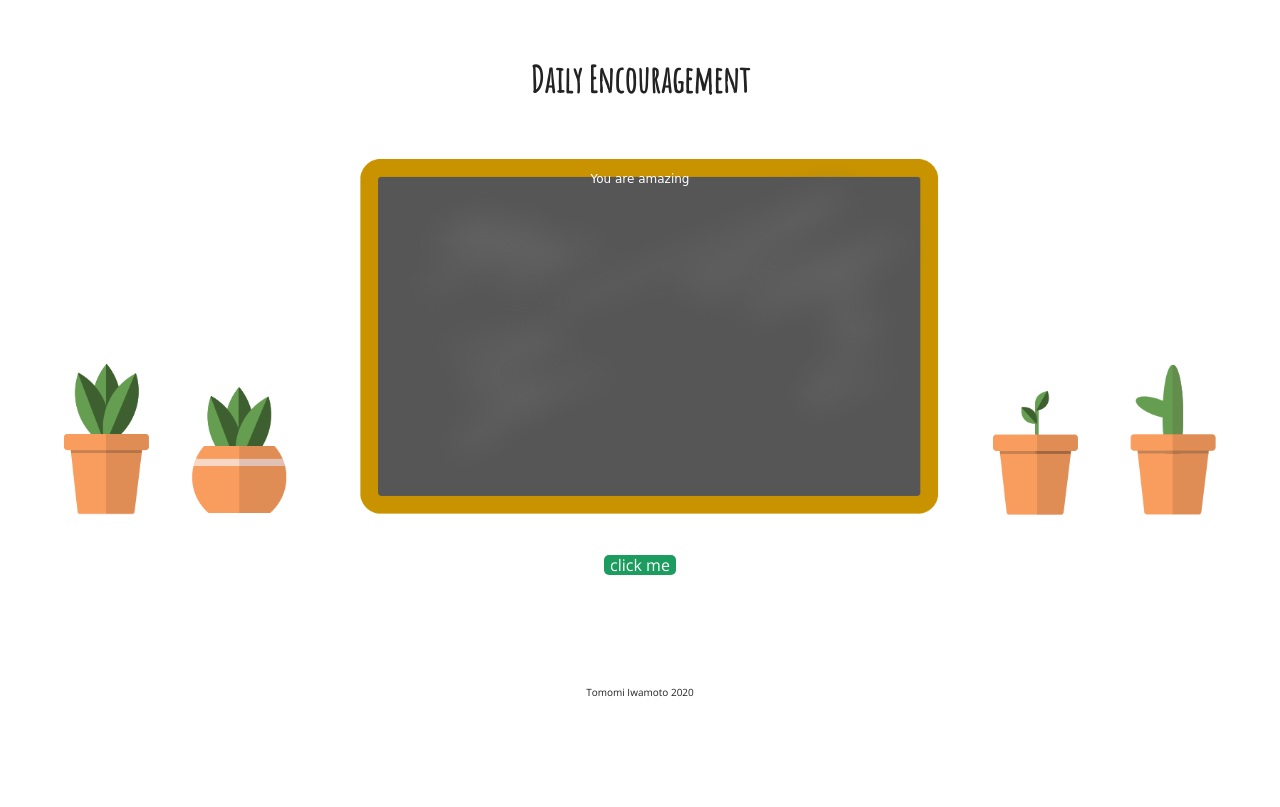
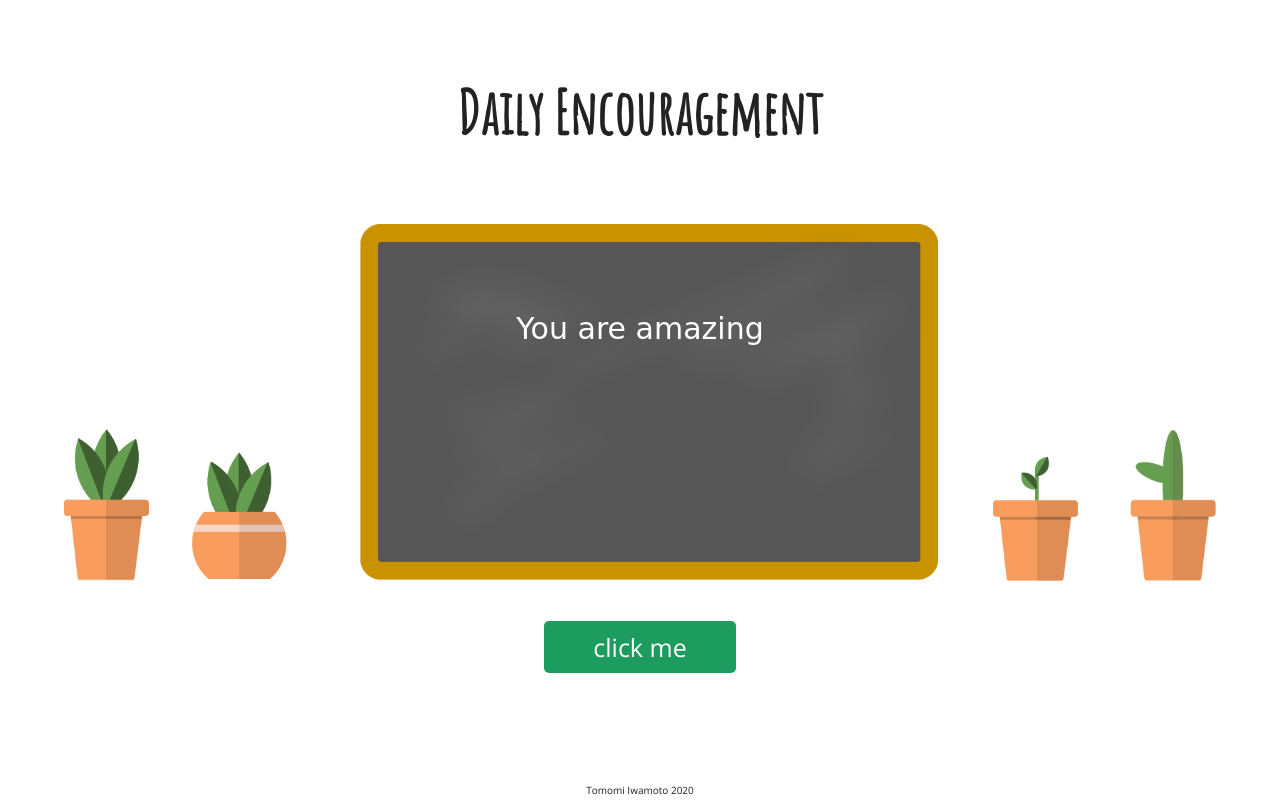
Before and after one commit to tomi-design/blackboard-quotes, a plain HTML site: page index.html in a window 1280 px wide. Both pictures are taken after a click on the button "click me". Drawn offline with nearby package versions, Linux system fonts and the light colour scheme; a web font is replaced by a local one.

Commit message:
added desktop styles

```diff
--- a/css/main.css
+++ b/css/main.css
@@ -134,6 +134,11 @@ img {
   width: 90%;
 }
 
+#picture {
+  display:none;
+}
+
+
 .button-wrapper {
   display:flex;
   justify-content: center;
@@ -156,16 +161,13 @@ button {
 
 .quote {
   position:absolute;
-  width:14%;
   top:0%;
-  left:30%;
-  width:40%;
+  left:28%;
+  width:45%;
   font-family: 'Cabin Sketch', cursive;
   color: white;
-  font-size: 12px;
+  font-size: 16px;
 }
-
-
 
 footer {
   display:flex;
@@ -290,8 +292,61 @@ footer {
    Modify as content requires.
    ========================================================================== */
 
-@media only screen and (min-width: 35em) {
-  /* Style adjustments for viewports that meet the condition */
+@media only screen and (min-width: 768px) {
+
+h1 {
+  font-size: 60px;
+}
+
+#mobilePic {
+  display:none;
+}
+
+#picture {
+  display:flex;
+  justify-content: center;
+  align-items: center;
+  margin: 0 auto;
+  width: 90%;
+}
+
+.quote {
+  position:absolute;
+  top:15%;
+  left:30%;
+  width:40%;
+  font-family: 'Cabin Sketch', cursive;
+  color: white;
+  font-size: 30px;
+}
+
+.button-wrapper {
+  width:15%;
+  height:50%;
+}
+
+button {
+  padding:12px;
+  font-size: 25px;
+}
+
+}
+
+
+
+
+
+
+
+
+
+
+
+
+
+
+
+
 }
 
 @media print,
--- a/index.html
+++ b/index.html
@@ -27,6 +27,7 @@
 <div class="picture-wrapper">
 <p id="quote" class="quote" align="center"></p>
 <img id="picture" src="img/blackboard.png"/>
+<img id="mobilePic" src="img/blackboard-mobile.png"/>
 </div>
 
 <div class="button-wrapper">
--- a/script.js
+++ b/script.js
@@ -22,8 +22,24 @@ let onClick= function() {
 
     setTimeout(
         function(){
-            $('#quote').fadeOut(2000)},9000);
+            $('#quote').fadeOut(2000)},12000);
         }
 
 $('#quoteButton').click(onClick);
+
+/*let i= 0;
+let txt= blackboard.quotes;
+let speed = 50;
+
+function typewriter() {
+    if (i< text.length) {
+        document.getElementById('quote').innterHTML += txt.charAt(i);
+        i++;
+        setTimeout(typewriter, speed);
+    }
+}
+
+typewriter();*/
+
+
 });
```
Also changed, not shown: img/blackboard-mobile.png (added).
